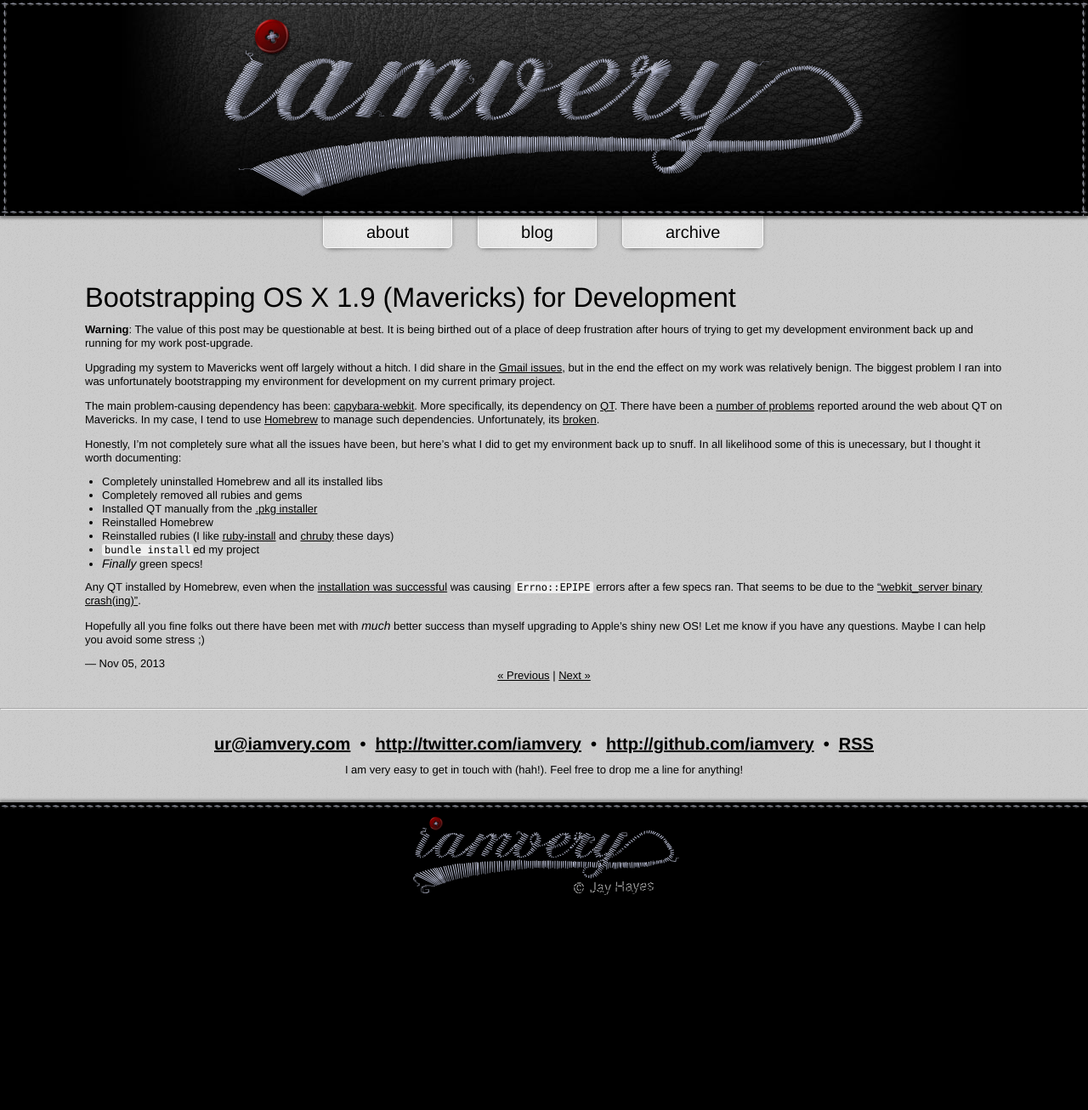
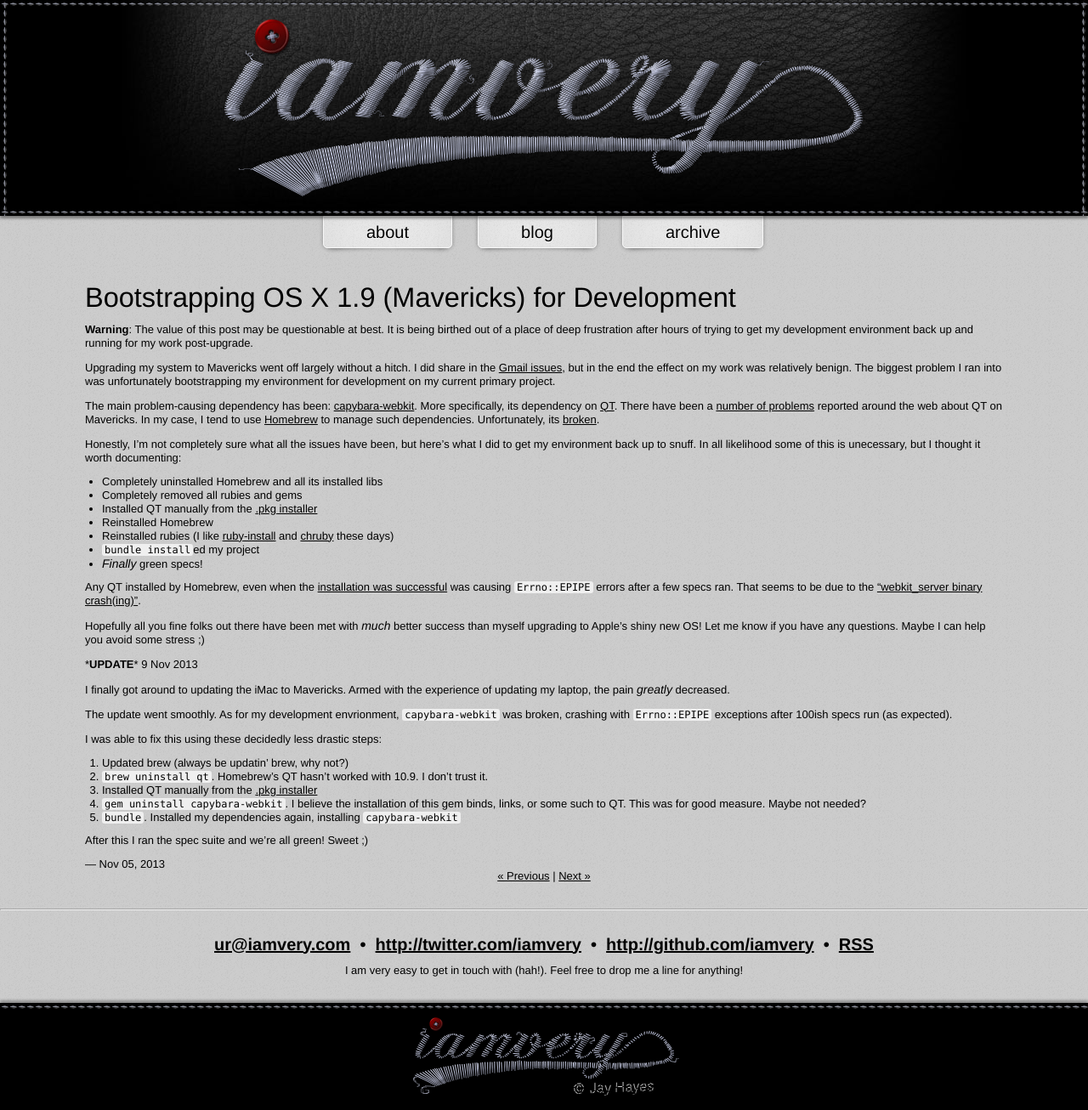
Before and after one commit to iamvery/iamvery.github.com, a Jekyll site: the page built from _posts/2013-11-05-bootstrapping-mavericks.markdown, in a window 1280 px wide. Shown: the whole page at 85% size. Built offline with Jekyll 4.4.1, drawn with Linux system fonts in a browser that asks for light colours; before the commit the page ends 1070 px from its top, so only the background shows below that.

Commit message:
Update bootstrapping mavericks blog

```diff
--- a/_posts/2013-11-05-bootstrapping-mavericks.markdown
+++ b/_posts/2013-11-05-bootstrapping-mavericks.markdown
@@ -39,3 +39,23 @@ the ["webkit_server binary crash(ing)"](https://github.com/thoughtbot/capybara-w
 Hopefully all you fine folks out there have been met with _much_ better success
 than myself upgrading to Apple's shiny new OS! Let me know if you have any questions.
 Maybe I can help you avoid some stress ;)
+
+\***UPDATE**\* 9 Nov 2013
+
+I finally got around to updating the iMac to Mavericks. Armed with the experience
+of updating my laptop, the pain _greatly_ decreased.
+
+The update went smoothly. As for my development envrionment, `capybara-webkit`
+was broken, crashing with `Errno::EPIPE` exceptions after 100ish specs run (as
+expected).
+
+I was able to fix this using these decidedly less drastic steps:
+
+1. Updated brew (always be updatin' brew, why not?)
+2. `brew uninstall qt`. Homebrew's QT hasn't worked with 10.9. I don't trust it.
+3. Installed QT manually from the [.pkg installer](http://download.qt-project.org/official_releases/qt/4.8/4.8.5/qt-mac-opensource-4.8.5.dmg)
+4. `gem uninstall capybara-webkit`. I believe the installation of this gem binds,
+   links, or some such to QT. This was for good measure. Maybe not needed?
+5. `bundle`. Installed my dependencies again, installing `capybara-webkit`
+
+After this I ran the spec suite and we're all green! Sweet ;)
```
